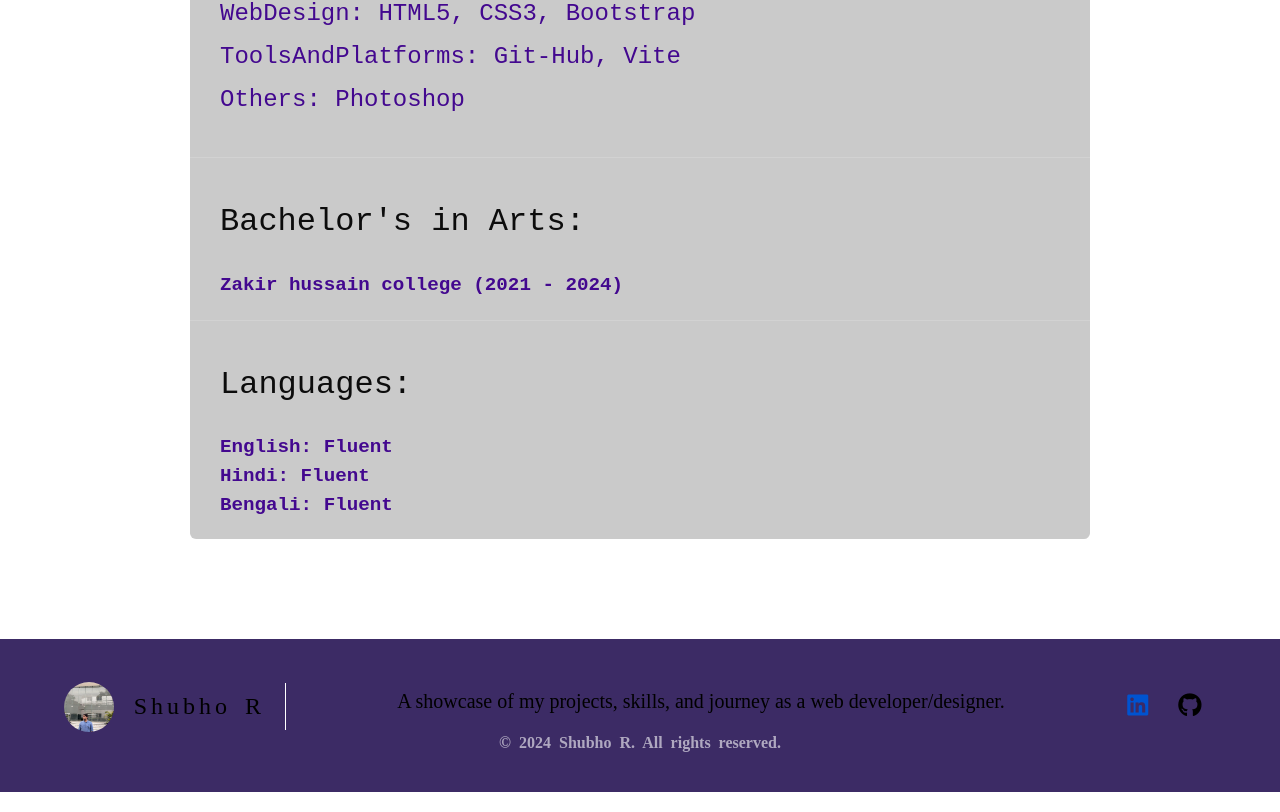
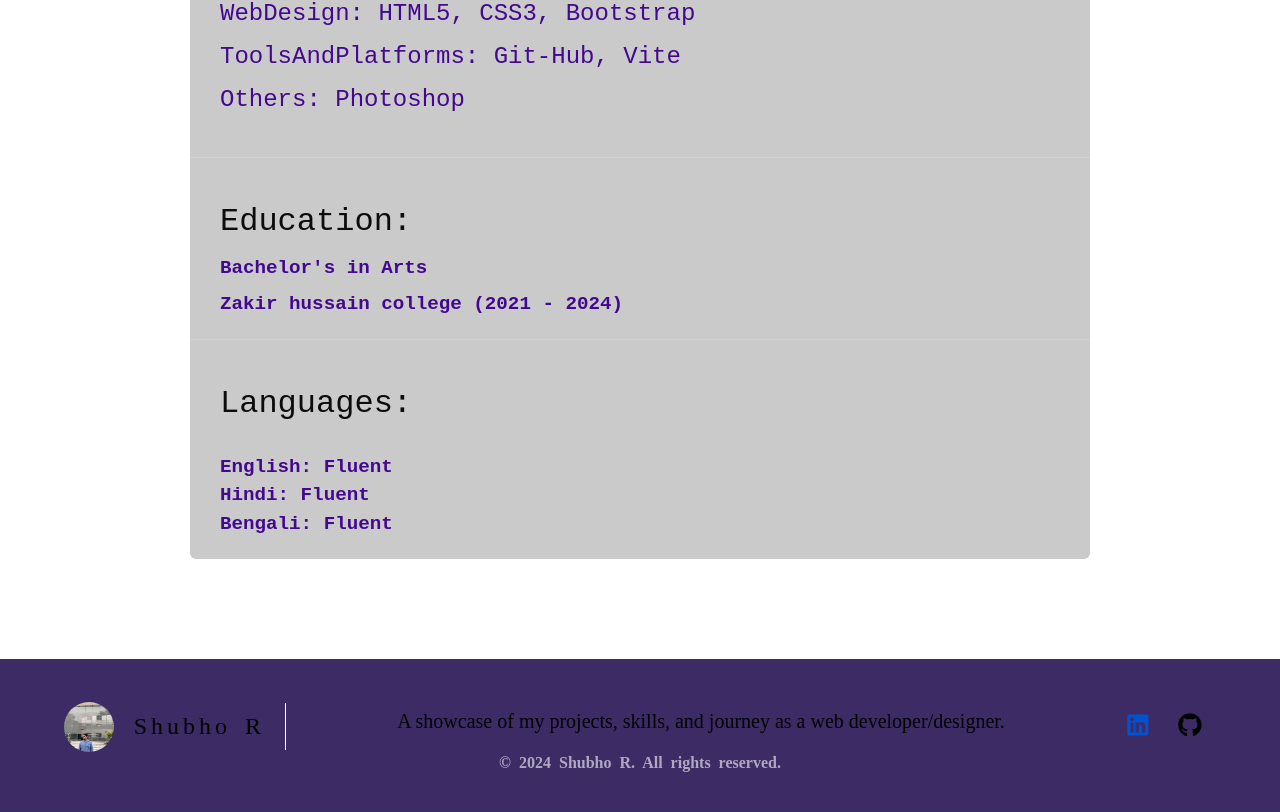
Before and after one commit to Shubho-R-gif/ShubhoR-portfolio, a React (Vite) app: page /resume in a window 1280 px wide. Shown: the part 971-1783 px from the top of the page. Built offline with nearby package versions, Linux system fonts and the light colour scheme; a web font is replaced by a local one.

Commit message:
update resume

```diff
--- a/src/pages/Resume.css
+++ b/src/pages/Resume.css
@@ -235,13 +235,21 @@
   margin-bottom: 15px;
   background: unset;
 }
+.education span {
+  font-size: 2rem;
+  font-weight: 600;
+  color: #b4a1ff;
+  font-family: "Courier New", Courier, monospace;
+  font-weight: 500;
+  font-style: normal;
+}
 
 .education h4 {
-  font-size: 2rem;
+  font-size: 1.2rem;
   margin: 0;
-  margin-bottom: 20px;
+  margin-bottom: 5px;
   font-family: "Courier New", Courier, monospace;
-  font-weight: 500;
+  font-weight: 600;
   font-style: normal;
 }
 .education p {
--- a/src/pages/Resume.jsx
+++ b/src/pages/Resume.jsx
@@ -37,7 +37,7 @@ const Resume = ({ isDarkMode }) => {
   ];
   const education = [
     {
-      degree: "Bachelor's in Arts:",
+      degree: "Bachelor's in Arts",
       institution: "Zakir hussain college",
       year: "2021 - 2024",
     },
@@ -157,11 +157,18 @@ const Resume = ({ isDarkMode }) => {
       <section className="education">
         {education.map((edu, index) => (
           <div key={index}>
-            <h4
+            <span
               style={{
                 color: isDarkMode
                   ? "rgb(255, 249, 249)"
                   : " rgba(0, 0, 0, 0.94)",
+              }}
+            >
+              Education:
+            </span>
+            <h4
+              style={{
+                color: isDarkMode ? "rgb(180, 161, 255)" : "rgb(67, 8, 143)",
               }}
             >
               {edu.degree}
```
